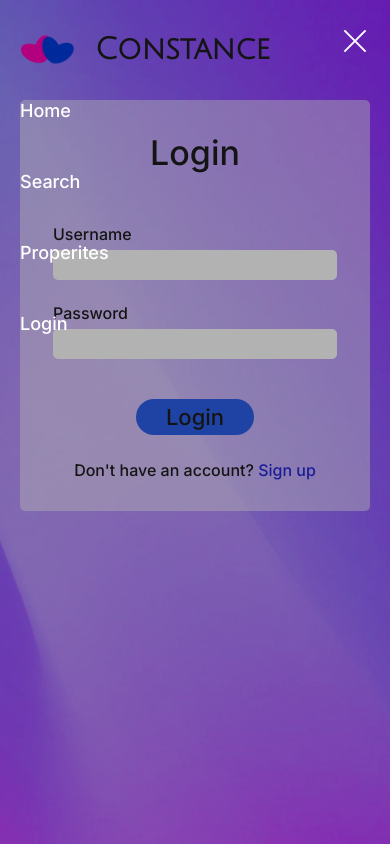
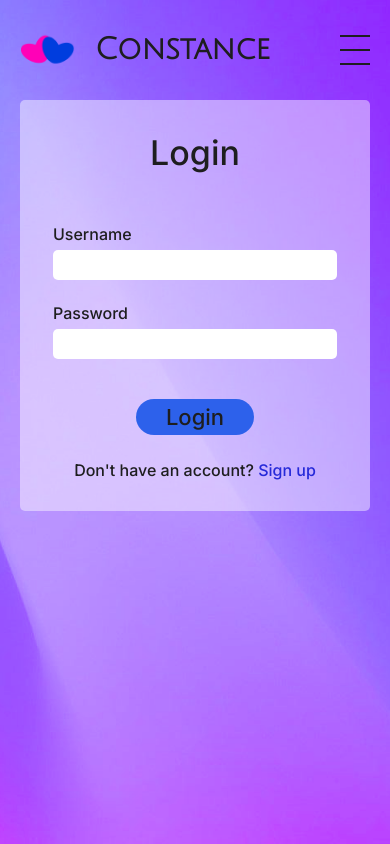
Before and after one commit to SmokingElk/Constance, a React (Create React App) app in the folder client/: page /login in a window 390 px wide. Built offline with nearby package versions, Linux system fonts and the light colour scheme; no server answers.

Commit message:
add navbar open close reaction

```diff
--- a/client/src/components/Header/Header.jsx
+++ b/client/src/components/Header/Header.jsx
@@ -8,7 +8,7 @@ const Header = props => {
         <Container>
             <div className={classes.layout}>
                 <Logo />
-                <Navbar isUserEntered={props.isUserEntered} username={props.username} sex={props.sex} />
+                <Navbar toggle={props.toggleNavbar} isOpen={props.isNavbarOpen} isUserEntered={props.isUserEntered} username={props.username} sex={props.sex} />
             </div>
         </Container>
     );
--- a/client/src/components/Header/HeaderContainer.jsx
+++ b/client/src/components/Header/HeaderContainer.jsx
@@ -3,6 +3,7 @@ import { connect } from "react-redux";
 import Header from "./Header";
 import { setEntered, setUnentered } from "../../redux/enteredReducer";
 import { getJWT, getUserData } from "../../global_logic/userEnter";
+import { toggleNavbar } from "../../redux/navbarReducer";
 
 class HeaderContainer extends React.Component {
     componentDidMount () {
@@ -24,12 +25,14 @@ const mapStateToProps = state => ({
     isUserEntered: state.entered.isUserEntered,
     username: state.entered.username,
     sex: state.entered.sex,
+    isNavbarOpen: state.navbar.isOpen,
     demo: state.entered.demo,
 });
 
 const mapDispatchToProps = {
     setEntered,
     setUnentered,
+    toggleNavbar,
 };
 
 export default connect(mapStateToProps, mapDispatchToProps)(HeaderContainer);
--- a/client/src/components/Header/Navbar/NavItem/NavItem.jsx
+++ b/client/src/components/Header/Navbar/NavItem/NavItem.jsx
@@ -11,6 +11,7 @@ const NavItem = props => {
 
     return (
         <NavLink
+        onClick={() => props.toggleNavbar(false)}
         to={props.to}
         className={classes.item + " " + highlightingClasses}>{props.text}</NavLink>
     );
--- a/client/src/components/Header/Navbar/Navbar.jsx
+++ b/client/src/components/Header/Navbar/Navbar.jsx
@@ -5,21 +5,22 @@ const Navbar = props => {
     let isEntered = props.isUserEntered;
 
     let enterNav = <NavItem
+    toggleNavbar={props.toggle}
     to={isEntered ? "/profile" : "/login"}
     highlighted={isEntered}
     highlightMode={props.sex ? "blue" : "pink"}
     text={isEntered ? props.username : "Login"} />;
 
     return (
-        <div className={classes.container + " " + classes.open}>
+        <div className={classes.container + " " + (props.isOpen ? classes.open : "")}>
             <div className={classes.layout}>
-                <NavItem to="/" text="Home" />
-                <NavItem to="/search" text="Search" />
-                <NavItem to="/properites" text="Properites" />
+                <NavItem toggleNavbar={props.toggle} to="/" text="Home" />
+                <NavItem toggleNavbar={props.toggle} to="/search" text="Search" />
+                <NavItem toggleNavbar={props.toggle} to="/properites" text="Properites" />
                 {enterNav}
             </div>
 
-            <div className={classes.burgerButton}>
+            <div onClick={() => props.toggle(!props.isOpen)} className={classes.burgerButton}>
                 <span></span>
             </div>
         </div>
--- a/client/src/components/Header/Navbar/Navbar.module.css
+++ b/client/src/components/Header/Navbar/Navbar.module.css
@@ -30,7 +30,7 @@
         box-sizing: border-box;
 
         align-items: baseline;
-        transition: left 0.5s ease-in-out;
+        transition: left 0.3s ease-in-out;
     }
 
     .container.open .layout {
@@ -53,8 +53,8 @@
         position: absolute;
         width: 100%;
         height: 2px;
-        background-color: #FFF;
-        transition: all 0.5s;
+        background-color: #1E1E1F;
+        transition: all 0.3s;
     }
 
     .burgerButton::before {
@@ -72,13 +72,16 @@
         left: 0;
     }
 
+    .container.open .burgerButton::before, .container.open .burgerButton::after {
+        top: 8px;
+        background-color: #FFF;
+    }
+
     .container.open .burgerButton::before {
-        top: 5px;
         transform: rotate(45deg);
     }
 
     .container.open .burgerButton::after {
-        top: 5px;
         transform: rotate(-45deg);
     }
 
--- a/client/src/redux/navbarReducer.js
+++ b/client/src/redux/navbarReducer.js
@@ -9,7 +9,7 @@ const navbarReducer = (state = initialState, action) => {
         case TOGGLE_NAVBAR: {
             return {
                 ...state,
-                isOpen: !state.isOpen,
+                isOpen: action.isOpen,
             };
         }
 
@@ -18,6 +18,6 @@ const navbarReducer = (state = initialState, action) => {
     }
 }
 
-export const toggleNavbar = () => ({type: TOGGLE_NAVBAR});
+export const toggleNavbar = isOpen => ({type: TOGGLE_NAVBAR, isOpen});
 
 export default navbarReducer;
```
